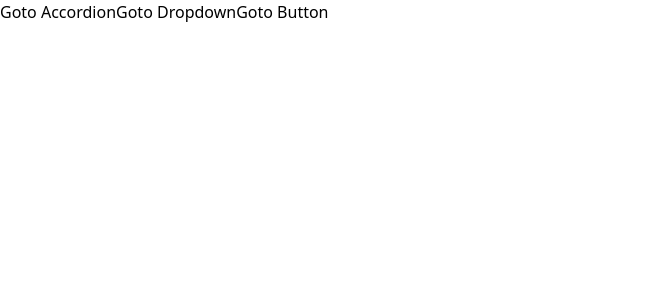
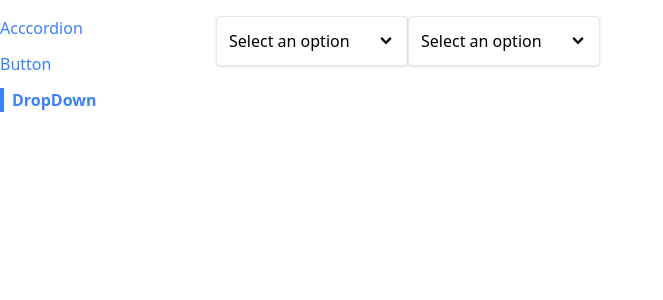
Before and after one commit to SivaSurender/Routing_Module, a React (Vite) app: page / in a window 1280 px wide. Shown: the top 300 px of the page, without its empty margins (0-663 px from the left). Built offline with nearby package versions, Linux system fonts and the light colour scheme.

Commit message:
added code

```diff
--- a/src/App.jsx
+++ b/src/App.jsx
@@ -4,23 +4,27 @@ import Route from "./Route";
 import AccordionPage from "./pages/AccordioPage";
 import DropDownPage from "./pages/DropDownPage";
 import ButtonPage from "./pages/ButtonPage";
+import SideBar from "./UI/SideBar";
 
 function App() {
   return (
-    <div>
-      <Link to="/accordion">Goto Accordion</Link>
+    <div className="container mx-auto grid grid-cols-6 gap-4 mt-4">
+      {/* <Link to="/accordion">Goto Accordion</Link>
       <Link to="/dropdown">Goto Dropdown</Link>
-      <Link to="/button">Goto Button</Link>
+      <Link to="/button">Goto Button</Link> */}
+      <SideBar />
+      <div className="col-span-5">
         <Route path="/accordion">
           <AccordionPage />
         </Route>
-      <Route path="/dropdown">
+        <Route path="/">
           <DropDownPage />
         </Route>
         <Route path="/button">
           <ButtonPage />
         </Route>
       </div>
+    </div>
   );
 }
 
--- a/src/UI/Link.jsx
+++ b/src/UI/Link.jsx
@@ -1,14 +1,26 @@
 import React from "react";
 import { useNavigation } from "../context/Context";
 
-function Link({ children, to }) {
-  const { navigateHandler } = useNavigation();
+function Link({ children, to, className }) {
+  const { navigateHandler, currentPath } = useNavigation();
+
   const linkHandler = (event) => {
+    // condition to enable default sys behavior when ctrl or comman button is pressed and link is clicked to allow it to open in new tab
     !event.ctrlKey && !event.metaKey && event.preventDefault();
     navigateHandler(to);
   };
+
+  // active class syntax
+
+  const activeClass = "font-bold border-l-4 border-blue-500 pl-2";
   return (
-    <a href={to} onClick={() => linkHandler(event)}>
+    <a
+      className={`text-blue-500 ${className} ${
+        currentPath === to && activeClass
+      }`}
+      href={to}
+      onClick={() => linkHandler(event)}
+    >
       {children}
     </a>
   );
--- /dev/null
+++ b/src/UI/SideBar.jsx
@@ -0,0 +1,25 @@
+import React from "react";
+import Link from "./Link";
+
+function SideBar() {
+  const links = [
+    { label: "Acccordion", path: "/accordion" },
+    { label: "Button", path: "/button" },
+    { label: "DropDown", path: "/" },
+  ];
+  return (
+    <div>
+      {links.map((each, index) => {
+        return (
+          <div key={index} className="sticky top-0  flex flex-col items-start">
+            <Link className="mb-3" to={each.path}>
+              {each.label}
+            </Link>
+          </div>
+        );
+      })}
+    </div>
+  );
+}
+
+export default SideBar;
--- a/src/context/Context.jsx
+++ b/src/context/Context.jsx
@@ -31,6 +31,7 @@ function NavigationProvider({ children }) {
   );
 }
 
+// custom hook
 const useNavigation = () => {
   return useContext(NavigationContext);
 };
```
Lines whose indentation alone changed are shown as unchanged.
